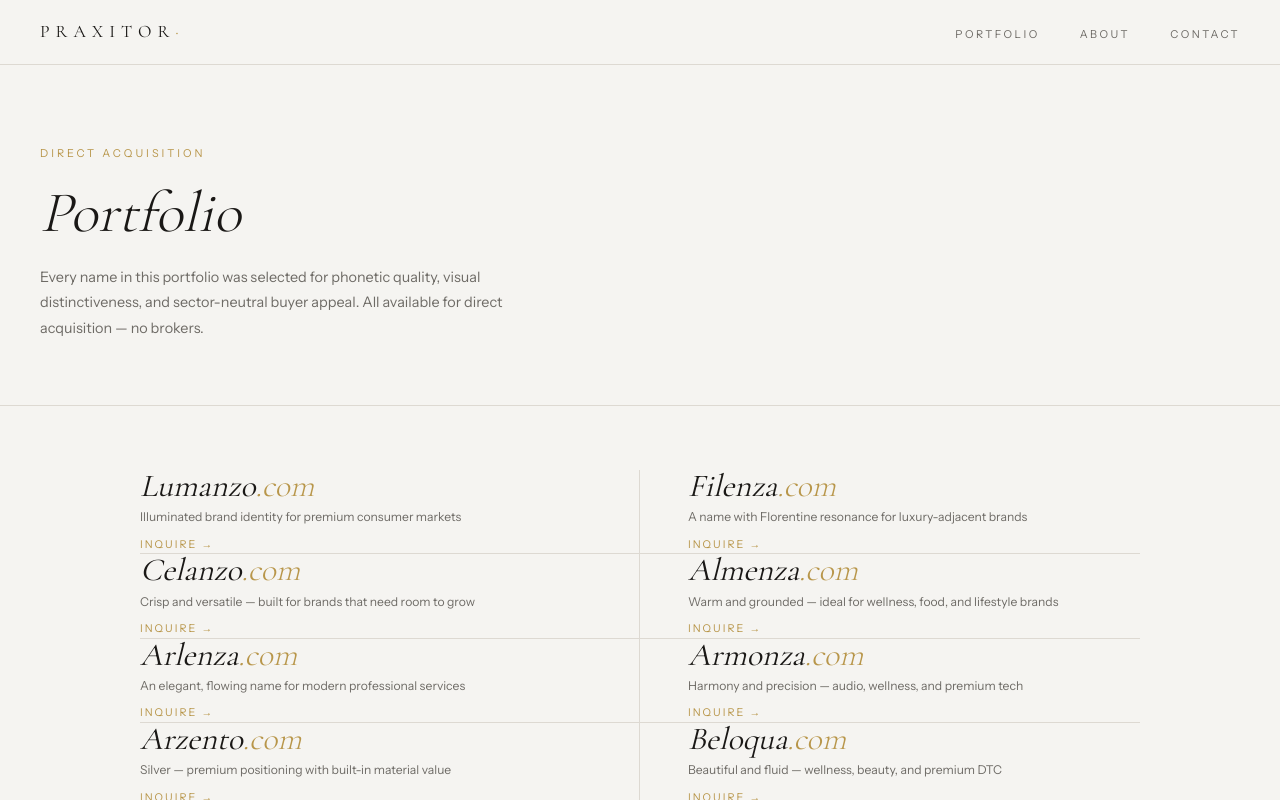
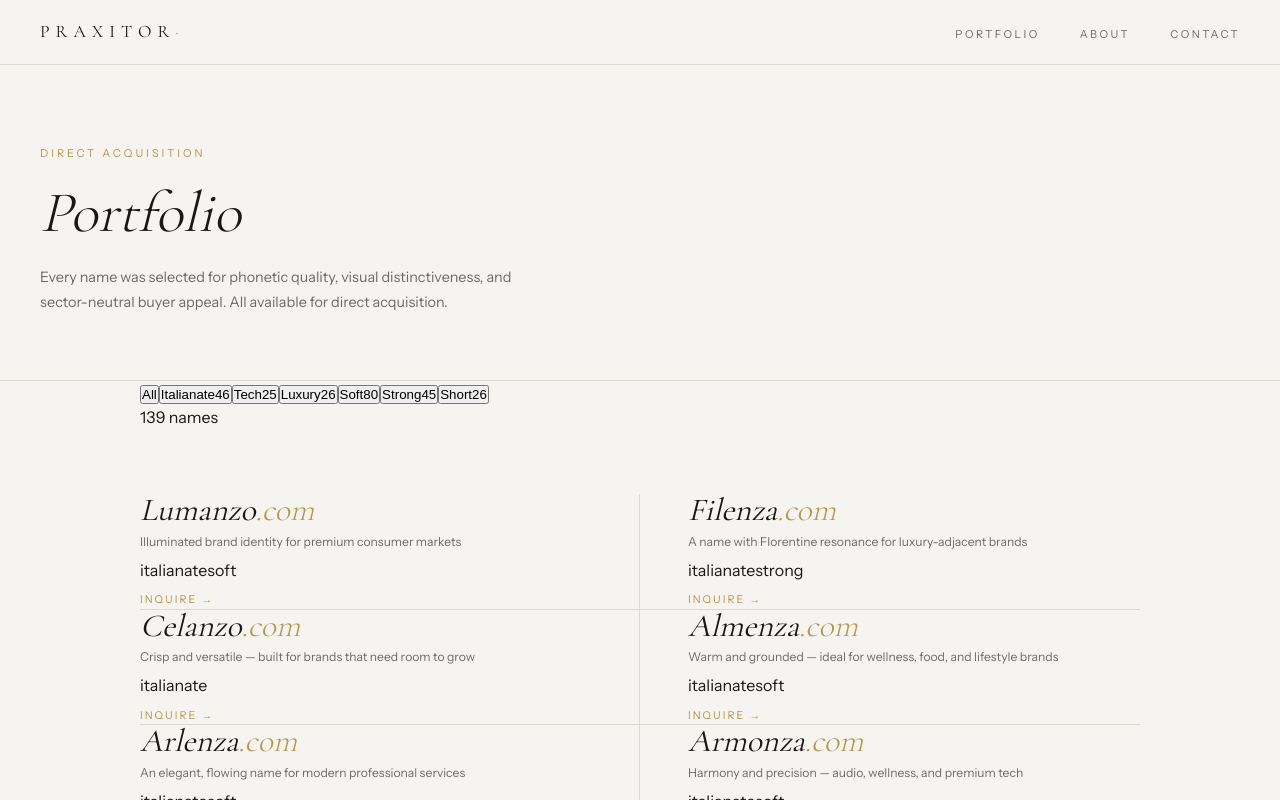
Before and after one commit to azambarda/praxitor2, a Next.js app: page /domains in a window 1280 px wide. Shown: the top 800 px of the page. Built offline with nearby package versions, Linux system fonts and the light colour scheme.

Commit message:
Update page.js

```diff
--- a/app/domains/page.js
+++ b/app/domains/page.js
@@ -1,15 +1,35 @@
+'use client'
+
+import { useState } from 'react'
 import Link from 'next/link'
-import Nav from '@/components/Nav'
-import Footer from '@/components/Footer'
-import { domains } from '@/data/domains'
+import Nav from '../../components/Nav'
+import Footer from '../../components/Footer'
+import { domains } from '../../data/domains'
 import styles from './page.module.css'
 
-export const metadata = {
-  title: 'Portfolio — Praxitor',
-  description: 'Browse the full Praxitor portfolio of premium brandable domains available for direct acquisition.',
-}
+const FILTERS = [
+  { key: 'all',        label: 'All' },
+  { key: 'italianate', label: 'Italianate' },
+  { key: 'tech',       label: 'Tech' },
+  { key: 'luxury',     label: 'Luxury' },
+  { key: 'soft',       label: 'Soft' },
+  { key: 'strong',     label: 'Strong' },
+  { key: 'short',      label: 'Short' },
+]
 
 export default function PortfolioPage() {
+  const [active, setActive] = useState('all')
+
+  const filtered = active === 'all'
+    ? domains
+    : domains.filter(d => d.style?.includes(active))
+
+  const isLeft = (i) => i % 2 === 0
+  const isLastRow = (i) => {
+    const total = filtered.length
+    return i >= total - (total % 2 === 0 ? 2 : 1)
+  }
+
   return (
     <>
       <Nav />
@@ -18,29 +38,53 @@ export default function PortfolioPage() {
         <p className={styles.eyebrow}>Direct acquisition</p>
         <h1 className={styles.headline}>Portfolio</h1>
         <p className={styles.sub}>
-          Every name in this portfolio was selected for phonetic quality,
-          visual distinctiveness, and sector-neutral buyer appeal. All
-          available for direct acquisition — no brokers.
+          Every name was selected for phonetic quality, visual distinctiveness,
+          and sector-neutral buyer appeal. All available for direct acquisition.
         </p>
       </section>
 
       <div className="rule" />
 
+      <section className={styles.filters}>
+        <div className="section-inner">
+          <div className={styles.filterRow}>
+            {FILTERS.map(f => (
+              <button
+                key={f.key}
+                className={[styles.filterBtn, active === f.key ? styles.filterBtnActive : ''].join(' ')}
+                onClick={() => setActive(f.key)}
+              >
+                {f.label}
+                {f.key !== 'all' && (
+                  <span className={styles.filterCount}>
+                    {domains.filter(d => d.style?.includes(f.key)).length}
+                  </span>
+                )}
+              </button>
+            ))}
+          </div>
+          <p className={styles.filterMeta}>
+            {filtered.length} {filtered.length === 1 ? 'name' : 'names'}
+            {active !== 'all' ? ` · ${FILTERS.find(f => f.key === active)?.label}` : ''}
+          </p>
+        </div>
+      </section>
+
       <section className={styles.grid}>
         <div className="section-inner">
-          <div className={styles.domainGrid}>
-            {domains.map((domain, i) => {
-              const isLeft = i % 2 === 0
-              const isLastRow = i >= domains.length - 2 || (domains.length % 2 !== 0 && i === domains.length - 1)
-              return (
+          {filtered.length === 0 ? (
+            <p className={styles.empty}>No names found.</p>
+          ) : (
+            <div className={styles.domainGrid}>
+              {filtered.map((domain, i) => (
                 <Link
                   key={domain.slug}
                   href={`/domains/${domain.slug}`}
                   className={[
                     'domain-card',
                     styles.domainCell,
-                    isLeft ? styles.left : styles.right,
-                    isLastRow ? styles.last : '',
+                    isLeft(i) ? styles.left : styles.right,
+                    isLastRow(i) ? styles.last : '',
                   ].join(' ')}
                 >
                   <div className="domain-name">
@@ -48,22 +92,22 @@ export default function PortfolioPage() {
                     <span className="domain-tld">{domain.tld}</span>
                   </div>
                   <div className="domain-tagline">{domain.tagline}</div>
+                  <div className={styles.domainStyles}>
+                    {domain.style?.map(s => (
+                      <span key={s} className={styles.styleTag}>{s}</span>
+                    ))}
+                  </div>
                   <div className="domain-cta">Inquire →</div>
                 </Link>
-              )
-            })}
-          </div>
+              ))}
+            </div>
+          )}
         </div>
       </section>
 
-      {/* Contact prompt */}
       <section className={styles.contactPrompt}>
-        <p className={styles.promptText}>
-          Looking for something specific?
-        </p>
-        <Link href="/contact" className="btn-primary">
-          Get in touch
-        </Link>
+        <p className={styles.promptText}>Looking for something specific?</p>
+        <Link href="/contact" className="btn-primary">Get in touch</Link>
       </section>
 
       <Footer />
```
